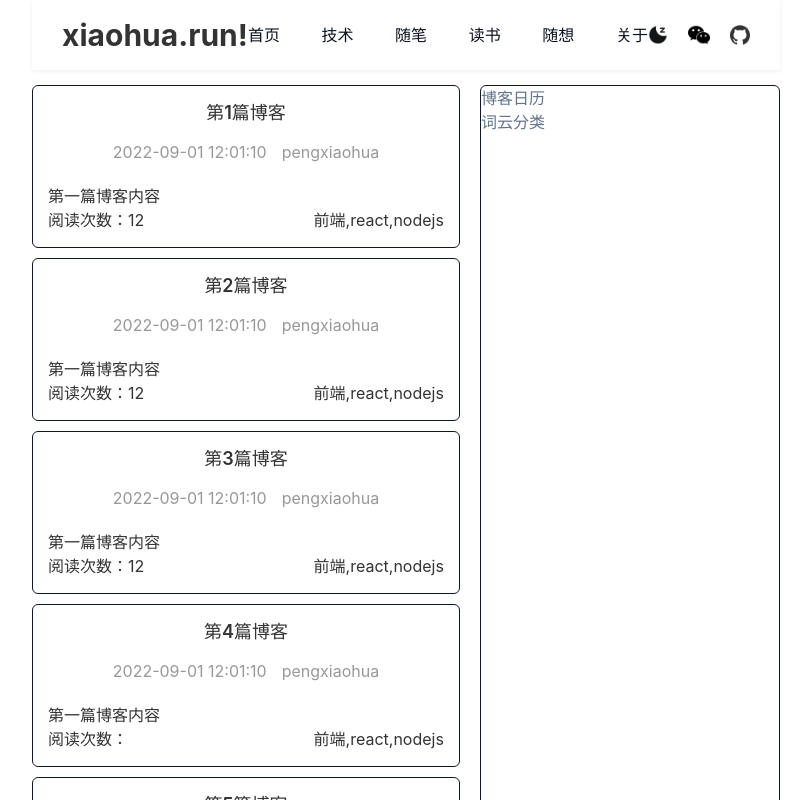
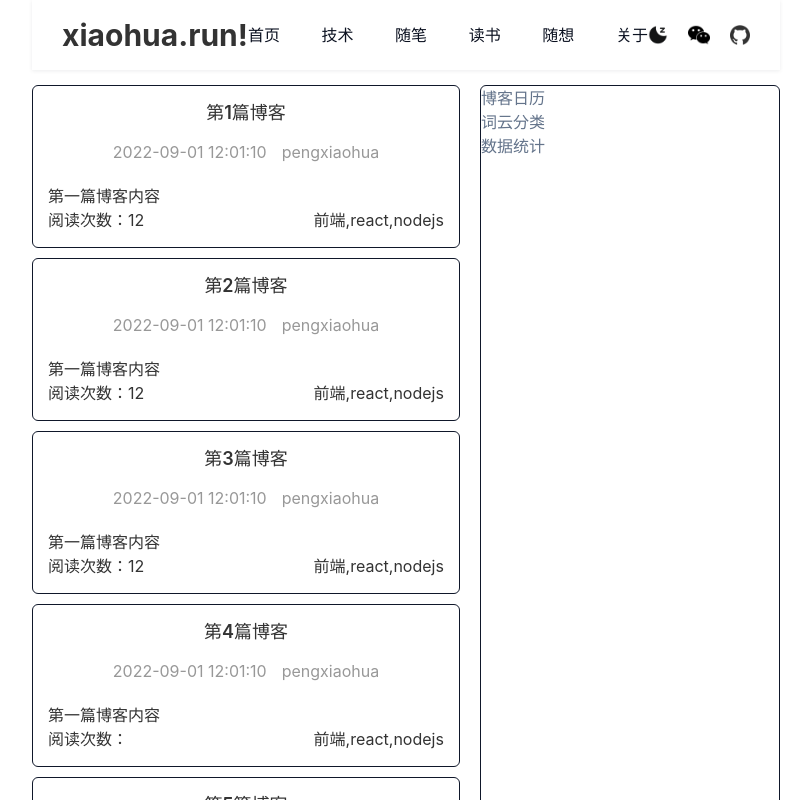
Before and after one commit to pengxiaohua/my-blog-web, a React (Vite) app: page / in a window 1280 px wide. Shown: the top 800 px of the page, without its empty margins (234-1045 px from the left). Built offline with nearby package versions, Linux system fonts and the light colour scheme; what tailwindcss-dark-mode would draw is missing.

Commit message:
feat: 增加侧边内容

```diff
--- a/src/pages/Home/index.tsx
+++ b/src/pages/Home/index.tsx
@@ -35,6 +35,8 @@ const HomePage: FC = () => {
           博客日历
           <br />
           词云分类
+          <br />
+          数据统计
         </div>
       </div>
 
```
